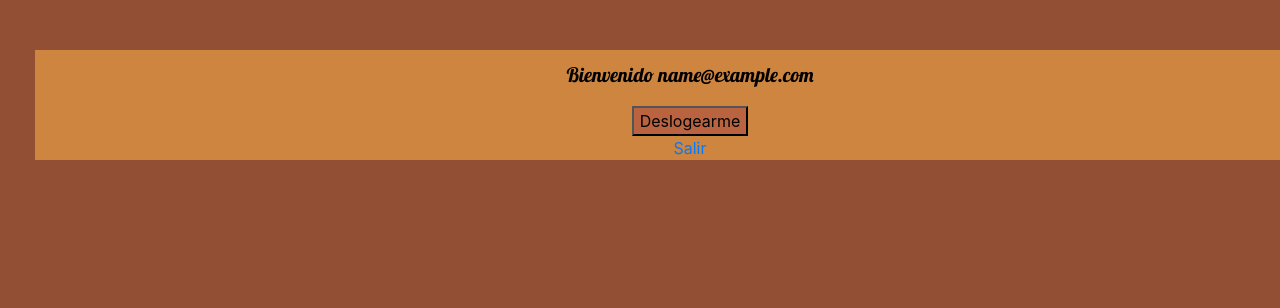
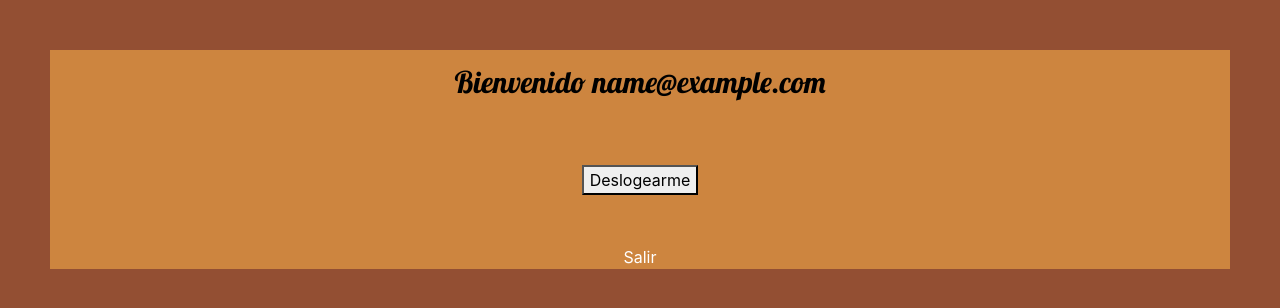
Before and after one commit to NatiNW/ProyectoCafeDH, a PHP site: page /miPerfil.php in a window 1280 px wide; the page is wider, and only the part inside the window is pictured. Shown: the part 138-446 px from the top of that part. Run offline with PHP 8.4, Linux system fonts and the light colour scheme; the visitor is signed in with stand-in values (Sample User, id 1); some libraries are stand-ins or nearby versions; some web fonts are replaced.

Commit message:
miPerfil con css

```diff
--- a/css/general.css
+++ b/css/general.css
@@ -147,21 +147,13 @@ div nav ul li{
   width: 50px;
 
 }
-  .Bienvenido{
-   font-family: 'Lobster', cursive;
-   font-size: 30px;
-   color:black;
-}
 
-.Deslogearme{
-  background-color:#B96340;
-}
 
-.miperfil {
-  background-color:Peru;
-  text-align: center;
-  padding-top:10px;
-  margin: 50px;
+footer{
+  background-color: #934F33;
+  margin-top: 25px;
+
+
 }
 
 .carga{
--- a/encabezado.php
+++ b/encabezado.php
@@ -10,7 +10,7 @@
     <link href="https://fonts.googleapis.com/css?family=Lobster&display=swap" rel="stylesheet">
     <script src="https://kit.fontawesome.com/eeaa0807dc.js"></script>
     <link rel="stylesheet" href="css/general.css">
-
+    <link rel="stylesheet" href="css/miPerfil.css">
 
     <title>Coffee Code</title>
   </head>
```
Also changed, not shown: miPerfil.php (+4 -3 lines).
